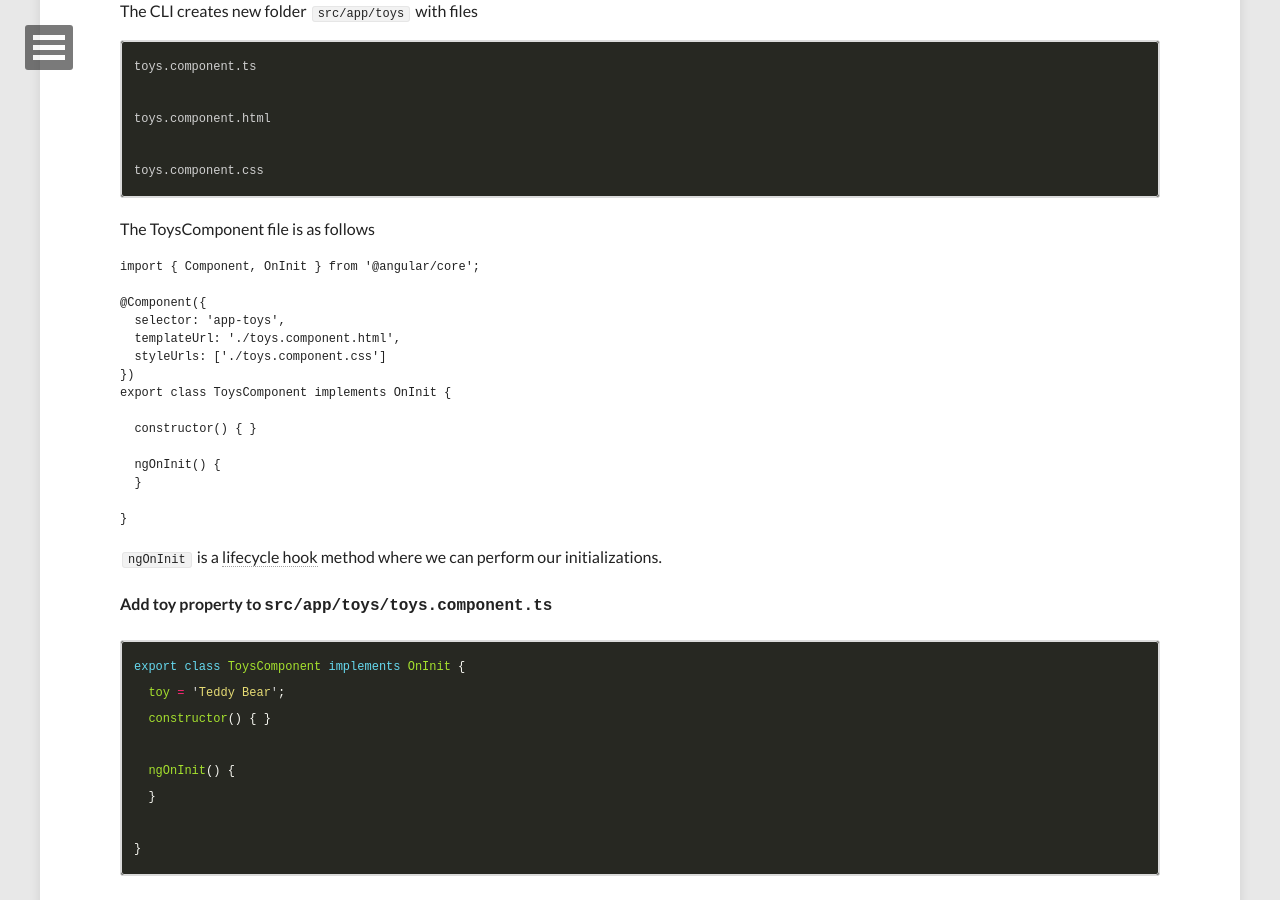
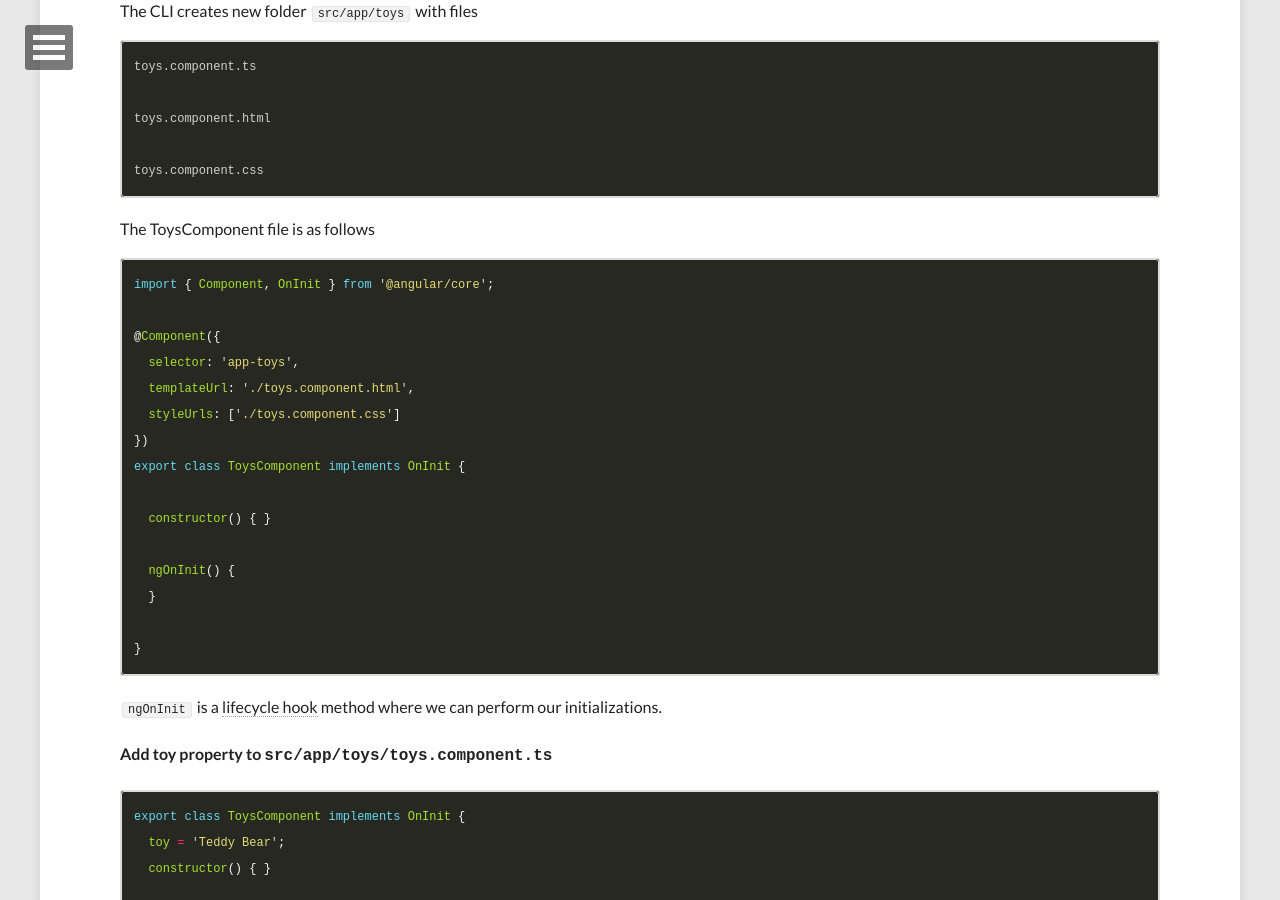
Before and after one commit to DeepikaRajendran/dev-mom, a Jekyll site: the page built from _posts/2017-11-24-template-data-binding-Part-2.md, in a window 1280 px wide and 900 px high, scrolled down 493 px. Built offline with Jekyll 4.4.1, drawn with Linux system fonts in a browser that asks for light colours; nearby versions of some CDN libraries; our own code applies the rules of GitHub Pages for plain Markdown files.

Commit message:
<pre> tag removed

````diff
--- a/_posts/2017-11-24-template-data-binding-Part-2.md
+++ b/_posts/2017-11-24-template-data-binding-Part-2.md
@@ -17,7 +17,7 @@ toys.component.css
 ```
 
 The ToysComponent file is as follows
-```Typescript
+```typescript
 import { Component, OnInit } from '@angular/core';
 
 @Component({
@@ -49,13 +49,13 @@ export class ToysComponent implements OnInit {
 ```
 #### `src/app/toys/toys.component.html`
 Add toy component property to the template for binding the value
-<pre>
+```
 {{toy}}
-</pre>
+```
 #### `src/app/app.component.html`
 Now , add the `<app-toys>` element to template file, since we have declared `toysComponent` selector as `app-toys` in compoenent file.
 
-```pre
+```
   <h1>
     {{title}}!
   </h1>
````
